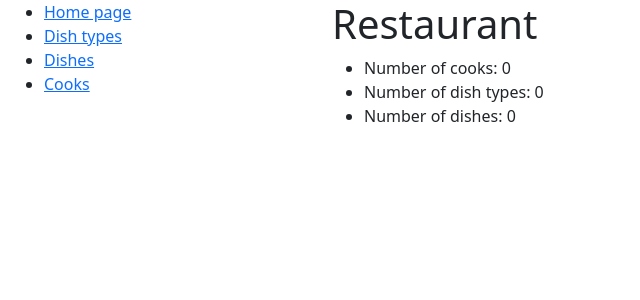
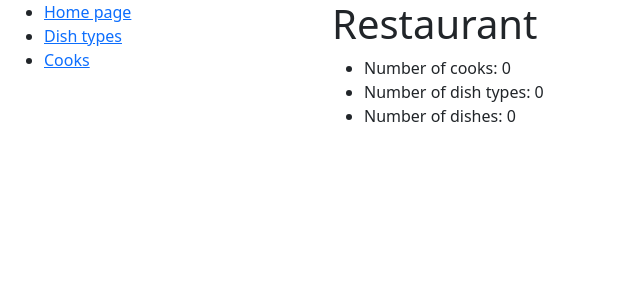
Before and after one commit to WDemidenko/restaurant_kitchen_service, a Django app: page / in a window 1280 px wide. Shown: the top 300 px of the page, without its empty margins (0-640 px from the left). Run offline with Django 4.2, Linux system fonts and the light colour scheme; data that the repository does not hold is empty.

Commit message:
Remove Dishes from sidebar.html

```diff
--- a/templates/includes/sidebar.html
+++ b/templates/includes/sidebar.html
@@ -1,6 +1,5 @@
 <ul class="sidebar-nav">
     <li><a href="#">Home page</a></li>
     <li><a href="#">Dish types</a></li>
-    <li><a href="#">Dishes</a></li>
     <li><a href="#">Cooks</a></li>
 </ul>
```
